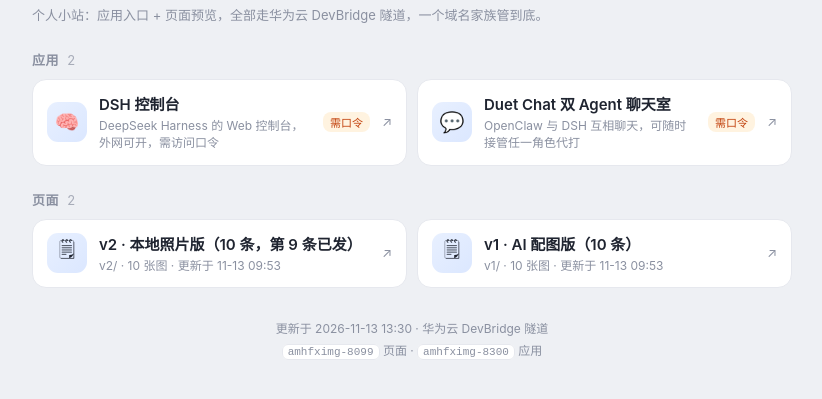
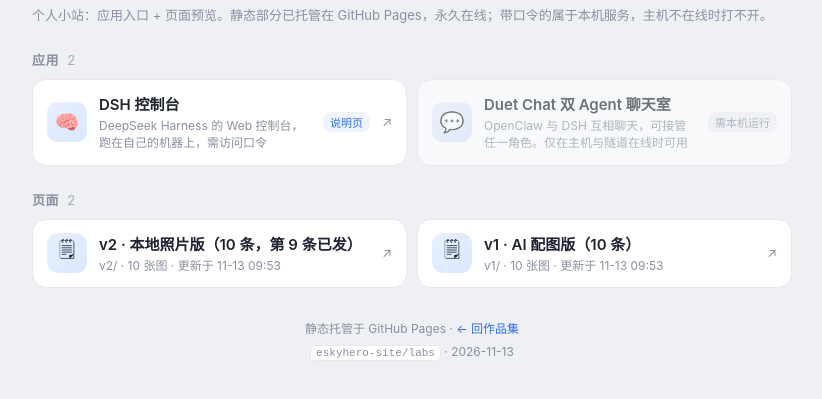
Before and after one commit to eskyhero-star/eskyhero-site, a plain HTML site: page labs/index.html in a window 1280 px wide. Shown: the part 61-460 px from the top of the page, without its empty margins (228-1050 px from the left). Drawn offline with Linux system fonts and the light colour scheme.

Commit message:
chore: update labs/index.html

```diff
--- a/labs/index.html
+++ b/labs/index.html
@@ -19,7 +19,8 @@
   @media (min-width:600px){.grid{grid-template-columns:1fr 1fr;}}
   .card{display:flex;align-items:center;gap:12px;background:var(--card);border:1px solid var(--line);
     border-radius:14px;padding:13px 14px;text-decoration:none;color:inherit;transition:.16s;}
-  .card:hover{transform:translateY(-2px);border-color:var(--accent);box-shadow:0 6px 18px rgba(47,111,237,.13);}
+  a.card:hover{transform:translateY(-2px);border-color:var(--accent);box-shadow:0 6px 18px rgba(47,111,237,.13);}
+  .card.offline{opacity:.62;}
   .ico{flex:0 0 40px;height:40px;border-radius:11px;display:flex;align-items:center;justify-content:center;
     font-size:20px;background:linear-gradient(135deg,#e8f0ff,#dbe7ff);}
   @media (prefers-color-scheme: dark){.ico{background:linear-gradient(135deg,#243049,#1d2740);}}
@@ -27,38 +28,43 @@
   .t{font-size:15px;font-weight:600;white-space:nowrap;overflow:hidden;text-overflow:ellipsis;}
   .d{font-size:12px;color:var(--dim);line-height:1.45;overflow:hidden;display:-webkit-box;
     -webkit-line-clamp:2;-webkit-box-orient:vertical;}
-  .badge{flex:0 0 auto;font-size:11px;padding:2px 7px;border-radius:8px;background:#fff3e0;color:#c2410c;}
+  .badge{flex:0 0 auto;font-size:11px;padding:2px 7px;border-radius:8px;background:#fff3e0;color:#c2410c;white-space:nowrap;}
+  .badge.blue{background:#eef3fd;color:#2f6fed;}
+  .badge.grey{background:#f1f2f6;color:#8a90a0;}
   .arrow{flex:0 0 auto;color:var(--dim);font-size:13px;}
-  .card:hover .arrow{color:var(--accent);}
-  footer{margin-top:30px;text-align:center;color:var(--dim);font-size:12px;line-height:1.8;}
+  a.card:hover .arrow{color:var(--accent);}
+  footer{margin-top:30px;text-align:center;color:var(--dim);font-size:12px;line-height:1.9;}
+  footer a{color:var(--accent);text-decoration:none;}
   footer code{background:var(--card);border:1px solid var(--line);border-radius:6px;padding:1px 5px;font-size:11px;}
 </style></head><body><div class="wrap">
 <header>
   <h1>eskyhero · 网址集合</h1>
-  <div class="sub">个人小站：应用入口 + 页面预览，全部走华为云 DevBridge 隧道，一个域名家族管到底。</div>
+  <div class="sub">个人小站：应用入口 + 页面预览。静态部分已托管在 GitHub Pages，永久在线；带口令的属于本机服务，主机不在线时打不开。</div>
 </header>
+
 <h2>应用<span class="cnt">2</span></h2>
 <div class="grid">
-<a class="card" href="dsh/" data-url="dsh/">
+<a class="card" href="dsh/">
   <span class="ico">🧠</span>
   <span class="body">
     <span class="t">DSH 控制台</span>
-    <span class="d">DeepSeek Harness 的 Web 控制台，外网可开，需访问口令</span>
+    <span class="d">DeepSeek Harness 的 Web 控制台，跑在自己的机器上，需访问口令</span>
   </span>
-  <span class="badge">需口令</span><span class="arrow">↗</span>
+  <span class="badge blue">说明页</span><span class="arrow">↗</span>
 </a>
-<a class="card" href="https://amhfximg-8300.devbridge-s2.hwtunnel.com/" target="_blank" rel="noopener" data-url="https://amhfximg-8300.devbridge-s2.hwtunnel.com/">
+<div class="card offline">
   <span class="ico">💬</span>
   <span class="body">
     <span class="t">Duet Chat 双 Agent 聊天室</span>
-    <span class="d">OpenClaw 与 DSH 互相聊天，可随时接管任一角色代打</span>
+    <span class="d">OpenClaw 与 DSH 互相聊天，可接管任一角色。仅在主机与隧道在线时可用</span>
   </span>
-  <span class="badge">需口令</span><span class="arrow">↗</span>
-</a>
+  <span class="badge grey">需本机运行</span>
 </div>
+</div>
+
 <h2>页面<span class="cnt">2</span></h2>
 <div class="grid">
-<a class="card" href="v2/" data-url="v2/">
+<a class="card" href="v2/">
   <span class="ico">🗒</span>
   <span class="body">
     <span class="t">v2 · 本地照片版（10 条，第 9 条已发）</span>
@@ -66,7 +72,7 @@
   </span>
   <span class="arrow">↗</span>
 </a>
-<a class="card" href="v1/" data-url="v1/">
+<a class="card" href="v1/">
   <span class="ico">🗒</span>
   <span class="body">
     <span class="t">v1 · AI 配图版（10 条）</span>
@@ -75,5 +81,9 @@
   <span class="arrow">↗</span>
 </a>
 </div>
-<footer>更新于 2026-11-13 13:30 · 华为云 DevBridge 隧道<br><code>amhfximg-8099</code> 页面 · <code>amhfximg-8300</code> 应用</footer>
+
+<footer>
+  静态托管于 GitHub Pages · <a href="https://eskyhero-star.github.io/eskyhero-site/">← 回作品集</a><br>
+  <code>eskyhero-site/labs</code> · 2026-11-13
+</footer>
 </div></body></html>
```
